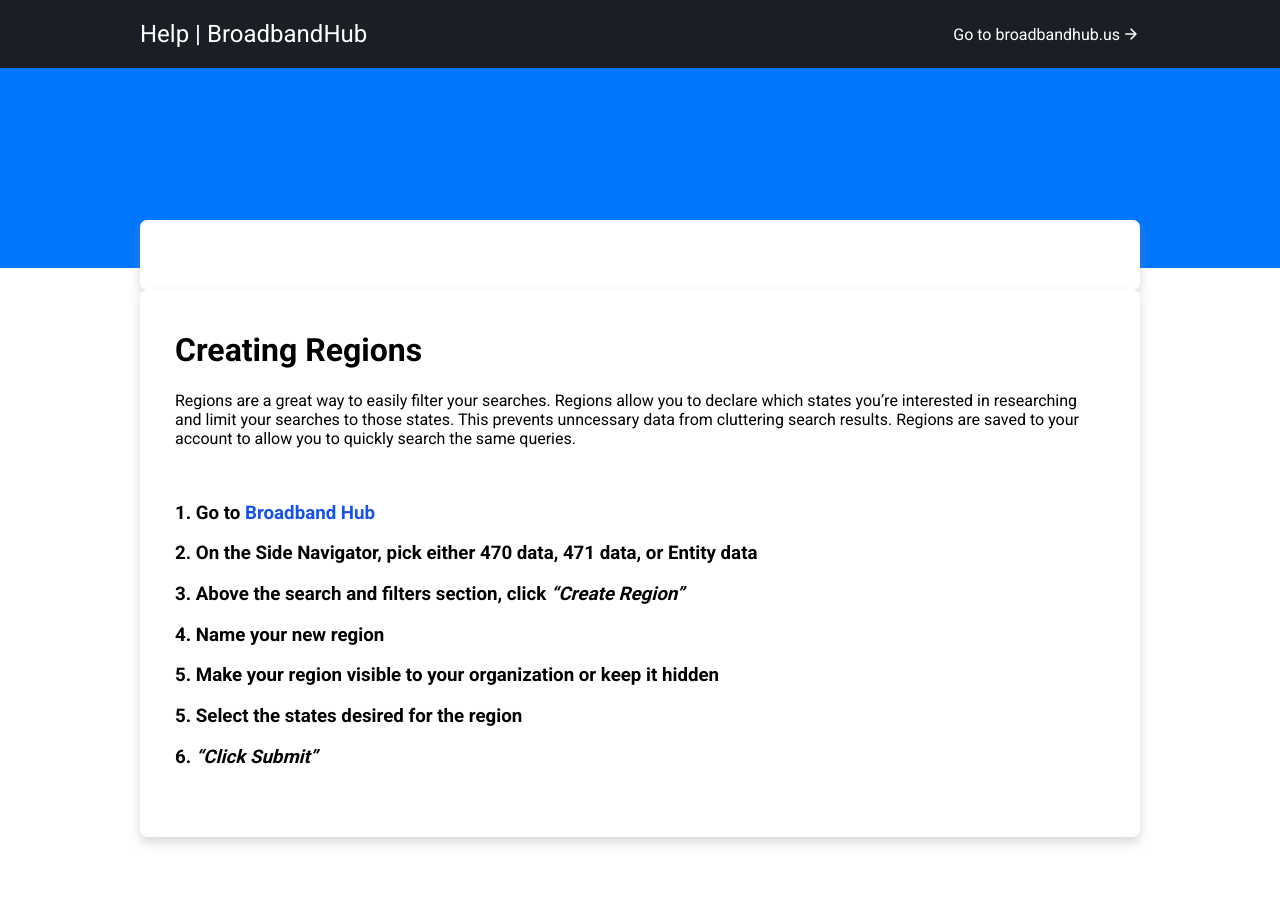
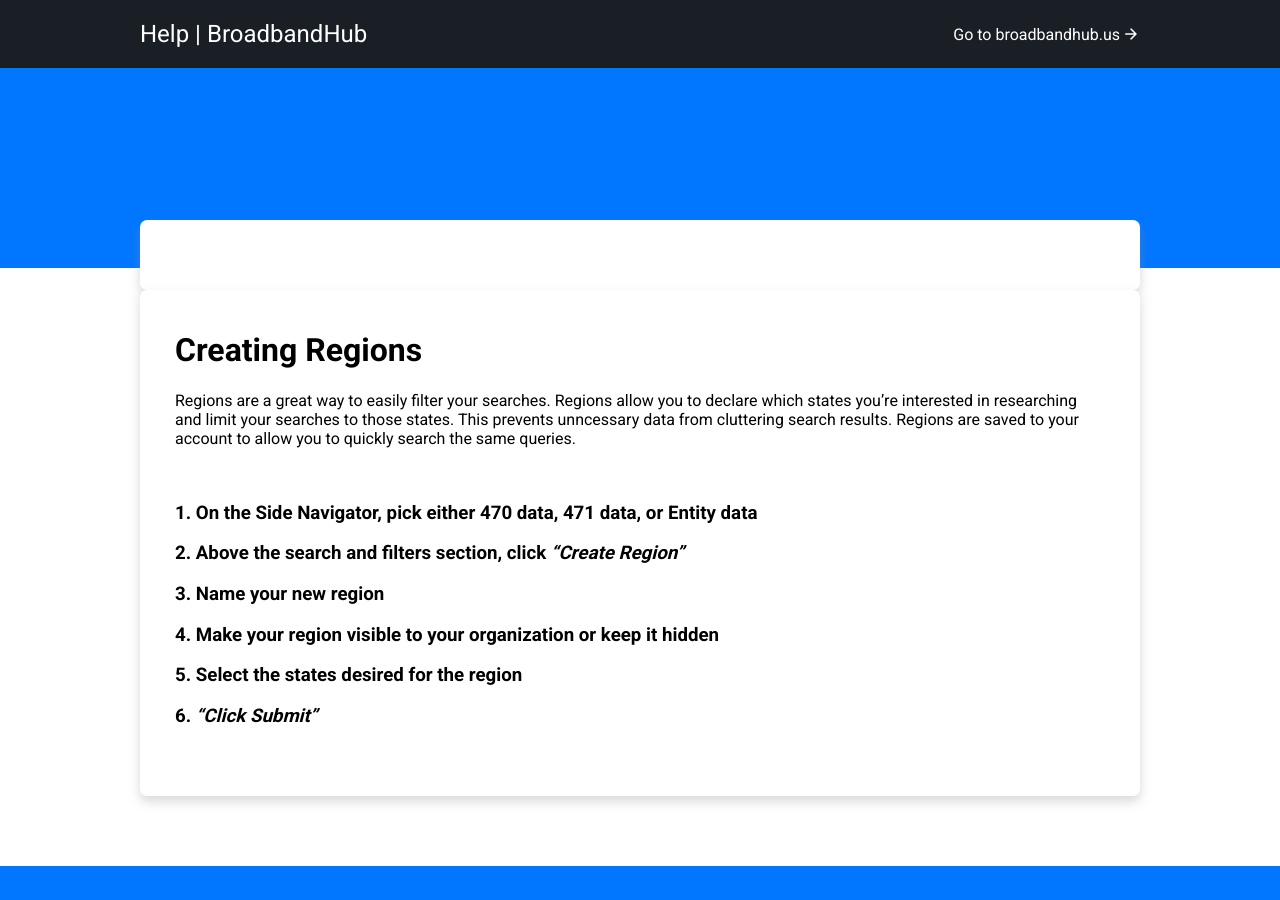
Before and after one commit to kt-eller/help-pages, a Jekyll site: the page built from pages/creating-regions.md, in a window 1280 px wide and 900 px high. Built offline with Jekyll 4.4.1, drawn with Linux system fonts in a browser that asks for light colours; nearby versions of some CDN libraries; comment, search, counter and statistics services are not loaded; a style sheet for code colours, icons or effects is not loaded.

Commit message:
Update creating-regions.md

```diff
--- a/pages/creating-regions.md
+++ b/pages/creating-regions.md
@@ -9,10 +9,9 @@ Regions are a great way to easily filter your searches. Regions allow you to dec
 
 <br>
 
-### 1. Go to [Broadband Hub](https://app.broadbandhub.us/dashboard)
-### 2. On the Side Navigator, pick either 470 data, 471 data, or Entity data
-### 3. Above the search and filters section, click *"Create Region"*
-### 4. Name your new region
-### 5. Make your region visible to your organization or keep it hidden
+### 1. On the Side Navigator, pick either 470 data, 471 data, or Entity data
+### 2. Above the search and filters section, click *"Create Region"*
+### 3. Name your new region
+### 4. Make your region visible to your organization or keep it hidden
 ### 5. Select the states desired for the region
 ### 6. *"Click Submit"*
```
